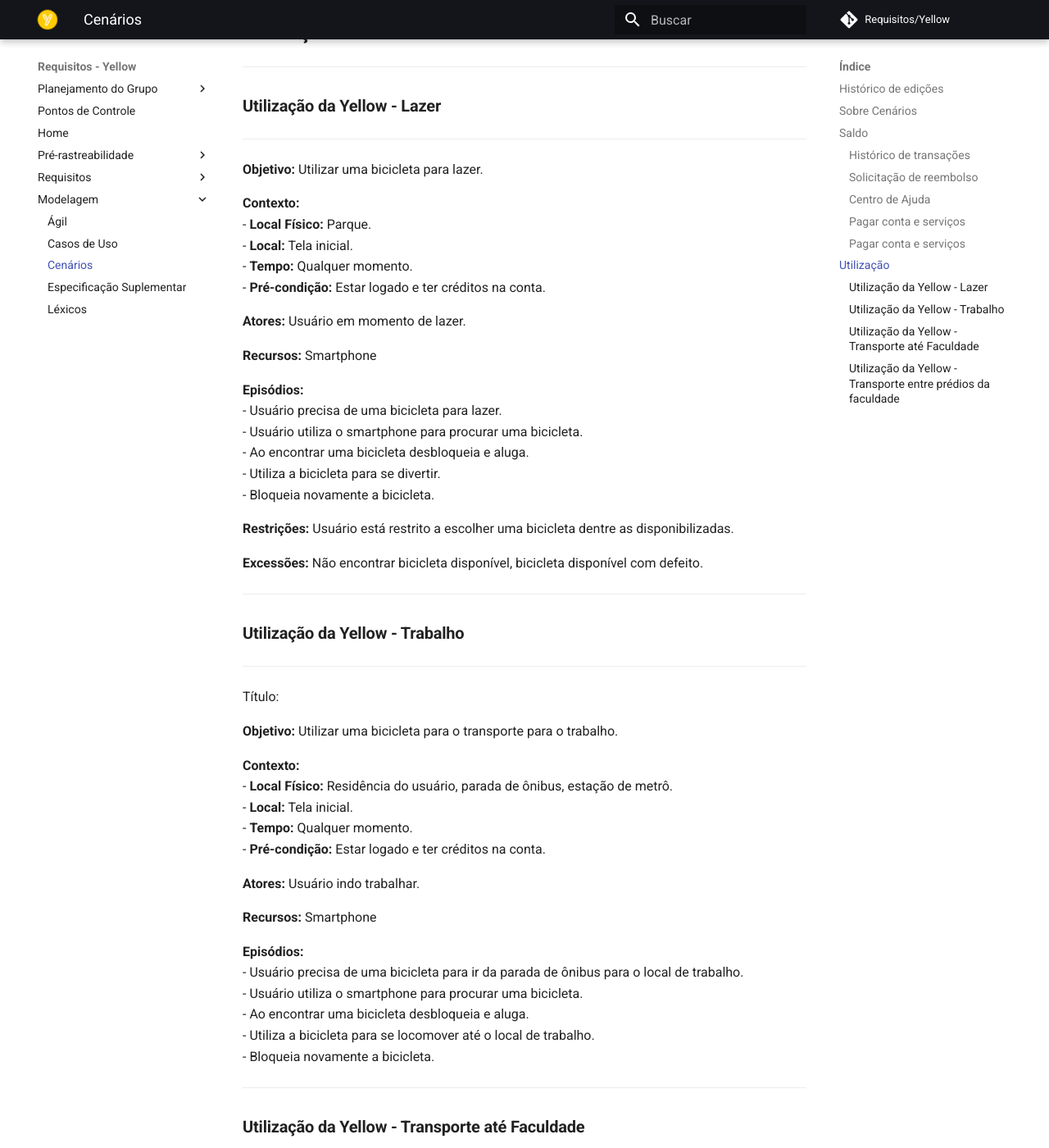
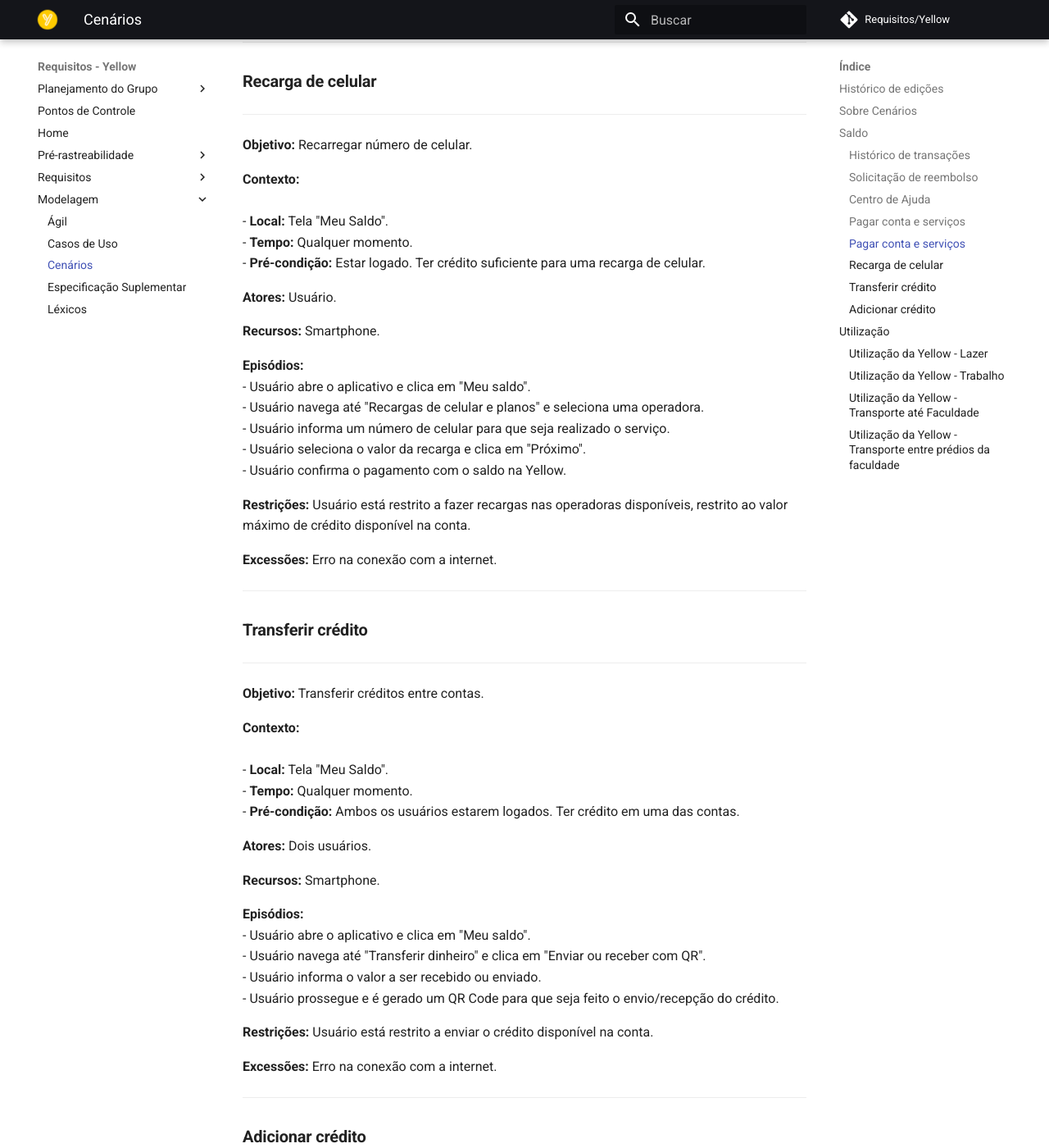
Before and after one commit to me42th/2019.2-Yellow, an MkDocs documentation site: the page built from docs/modelagem/cenarios.md, in a window 1280 px wide and 1400 px high, scrolled down 4002 px. Shown: the whole window at 82% size. Built offline with MkDocs 1.6.1 and Material for MkDocs 9.7.7, drawn with Linux system fonts in a browser that asks for light colours; comment, search, counter and statistics services are not loaded; some of the changed text lies outside the part shown.

Commit message:
#93 - Adicionando mais cenários da tela Meu Saldo.

```diff
--- a/docs/modelagem/cenarios.md
+++ b/docs/modelagem/cenarios.md
@@ -5,6 +5,7 @@
 |-----|---------|------|
 | Pedro Igor | Criou o documento. | 30/09/2019 |
 | Pedro Igor | Adicionou mais detalhes aos cenários. | 30/09/2019 |
+| Pedro Igor | Adicionou cenários para a tela "Meu saldo". | 08/10/2019 |
 
 <br>
 
@@ -150,6 +151,85 @@
 <b>Excessões:</b> Erro na conexão com a internet. Bug no app que não mostra o conteúdo a ser mostrado.<br>
 
 
+****
+### <b>Recarga de celular</b>
+****
+
+<b>Objetivo:</b> Recarregar número de celular.
+
+<b>Contexto:</b><br><br>
+- <b>Local:</b> Tela "Meu Saldo".<br>
+- <b>Tempo:</b> Qualquer momento.<br>
+- <b>Pré-condição:</b> Estar logado. Ter crédito suficiente para uma recarga de celular.<br>
+
+<b>Atores:</b> Usuário.
+
+<b>Recursos:</b> Smartphone.
+
+<b>Episódios:</b> <br>
+- Usuário abre o aplicativo e clica em "Meu saldo".<br>
+- Usuário navega até "Recargas de celular e planos" e seleciona uma operadora.<br>
+- Usuário informa um número de celular para que seja realizado o serviço.<br>
+- Usuário seleciona o valor da recarga e clica em "Próximo".<br>
+- Usuário confirma o pagamento com o saldo na Yellow.<br>
+
+<b>Restrições:</b> Usuário está restrito a fazer recargas nas operadoras disponíveis, restrito ao valor máximo de crédito disponível na conta.<br>
+
+<b>Excessões:</b> Erro na conexão com a internet.<br>
+
+
+****
+### <b>Transferir crédito</b>
+****
+
+<b>Objetivo:</b> Transferir créditos entre contas.
+
+<b>Contexto:</b><br><br>
+- <b>Local:</b> Tela "Meu Saldo".<br>
+- <b>Tempo:</b> Qualquer momento.<br>
+- <b>Pré-condição:</b> Ambos os usuários estarem logados. Ter crédito em uma das contas.<br>
+
+<b>Atores:</b> Dois usuários.
+
+<b>Recursos:</b> Smartphone.
+
+<b>Episódios:</b> <br>
+- Usuário abre o aplicativo e clica em "Meu saldo".<br>
+- Usuário navega até "Transferir dinheiro" e clica em "Enviar ou receber com QR".<br>
+- Usuário informa o valor a ser recebido ou enviado.<br>
+- Usuário prossegue e é gerado um QR Code para que seja feito o envio/recepção do crédito.<br>
+
+<b>Restrições:</b> Usuário está restrito a enviar o crédito disponível na conta.<br>
+
+<b>Excessões:</b> Erro na conexão com a internet.<br>
+
+
+****
+### <b>Adicionar crédito</b>
+****
+
+<b>Objetivo:</b> Adicionar crédito a conta.
+
+<b>Contexto:</b><br><br>
+- <b>Local:</b> Tela "Meu Saldo".<br>
+- <b>Tempo:</b> Qualquer momento.<br>
+- <b>Pré-condição:</b> Estar logado.<br>
+
+<b>Atores:</b> Usuário.
+
+<b>Recursos:</b> Smartphone, dinheiro para ser inserido na conta.
+
+<b>Episódios:</b> <br>
+- Usuário abre o aplicativo e clica em "Meu saldo" ou clica em "Adicionar crédito" na tela inicial.<br>
+- Usuário seleciona "Adicionar crédito".<br>
+- Usuário seleciona o valor ser inserido e a forma de pagamento.<br>
+- Usuário confirma a compra de crédito.<br>
+
+<b>Restrições:</b> Usuário está restrito inserir as quantidades disponíveis.<br>
+
+<b>Excessões:</b> Erro na conexão com a internet. Boleto vencer.<br>
+
+
 
 ## <b>Utilização</b>
 
```
